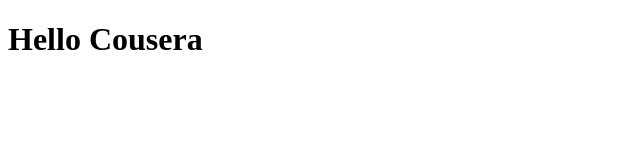
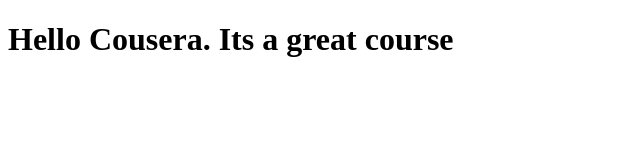
Before and after one commit to eddie-kay0462/coursera-test, a plain HTML site: page site/index.html in a window 1280 px wide. Shown: the whole page, without its empty margins (0-640 px from the left). Drawn offline with Linux system fonts and the light colour scheme.

Commit message:
Small changes

```diff
--- a/site/index.html
+++ b/site/index.html
@@ -4,7 +4,7 @@
 	<title>hELLO COursera</title>
 </head>
 <body>
-	<h1>Hello Cousera</h1>
+	<h1>Hello Cousera. Its a great course</h1>
 
 </body>
 </html>
```
